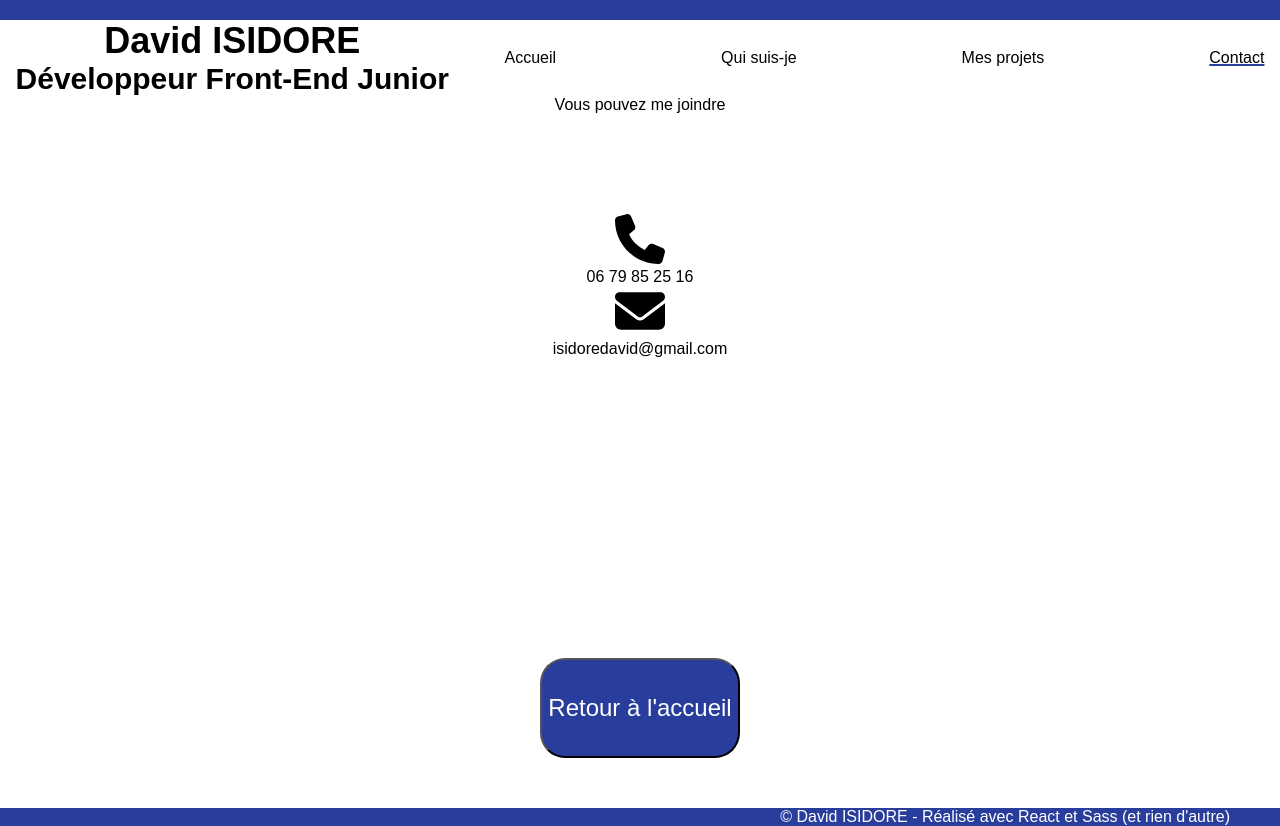
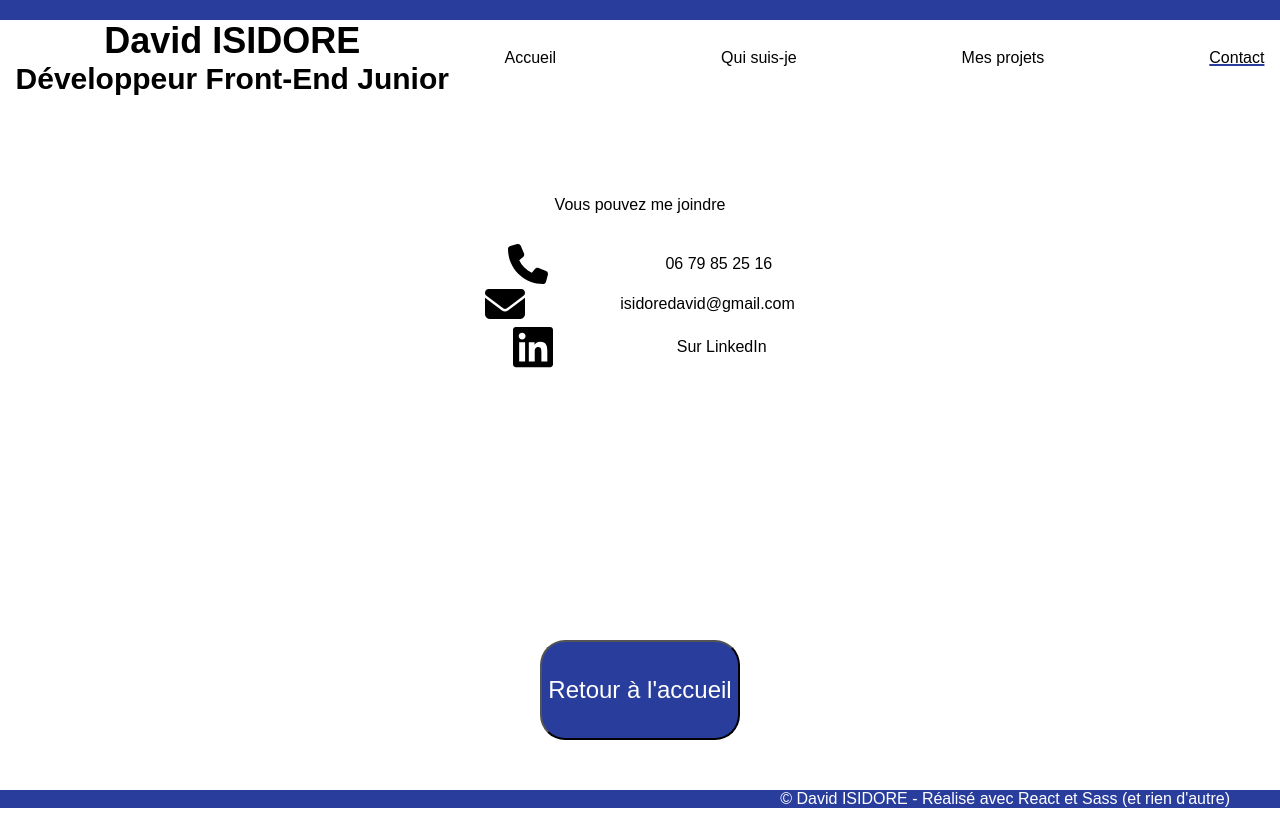
Before and after one commit to DavidIsidore/portfolio, a React (Create React App) app: page /contact in a window 1280 px wide. Built offline with nearby package versions, Linux system fonts and the light colour scheme.

Commit message:
Ajout de l'icone LinkedIn

```diff
--- a/src/components/Callme/Callme.js
+++ b/src/components/Callme/Callme.js
@@ -1,24 +1,33 @@
 import React from 'react'
 import phone from '../../assets/phone-solid.svg'
 import envelop from '../../assets/envelope-solid.svg'
+import linkedin from '../../assets/linkedin.svg'
 import './callme.scss'
 
 export default function Callme() {
     return (
-        <div>
+        <div className="join">
             <p>Vous pouvez me joindre</p>
-            <div className="joinme">
-                <div>
-                    <img src={phone} alt="telephone" className="joinme_logo" />
+            <div className="join_me">
+                <div className="call">
+                    <img src={phone} alt="telephone" className="join_me_logo" />
                     <p>06 79 85 25 16</p>
                 </div>
-                <div>
+                <div className="mail">
                     <img
                         src={envelop}
                         alt="enveloppe"
-                        className="joinme_logo"
+                        className="join_me_logo"
                     />
                     <p>isidoredavid@gmail.com</p>
+                </div>
+                <div className="linked">
+                    <img
+                        src={linkedin}
+                        alt="linkedin"
+                        className="join_me_logo"
+                    />
+                    <p>Sur LinkedIn</p>
                 </div>
             </div>
         </div>
--- a/src/components/Callme/callme.scss
+++ b/src/components/Callme/callme.scss
@@ -1,10 +1,21 @@
 @import '../../sass/main.scss';
 
-.joinme {
+.join {
     position: relative;
     top: 100px;
-    @include flex(column, center, center);
-    &_logo {
-        width: 50px;
+    &_me {
+        @include flex(column, center, center);
+        position: relative;
+        top: 30px;
+        &_logo {
+            width: 40px;
+        }
     }
 }
+
+.call,
+.mail,
+.linked {
+    width: 500px;
+    @include flex(row, space-evenly, center);
+}
```
